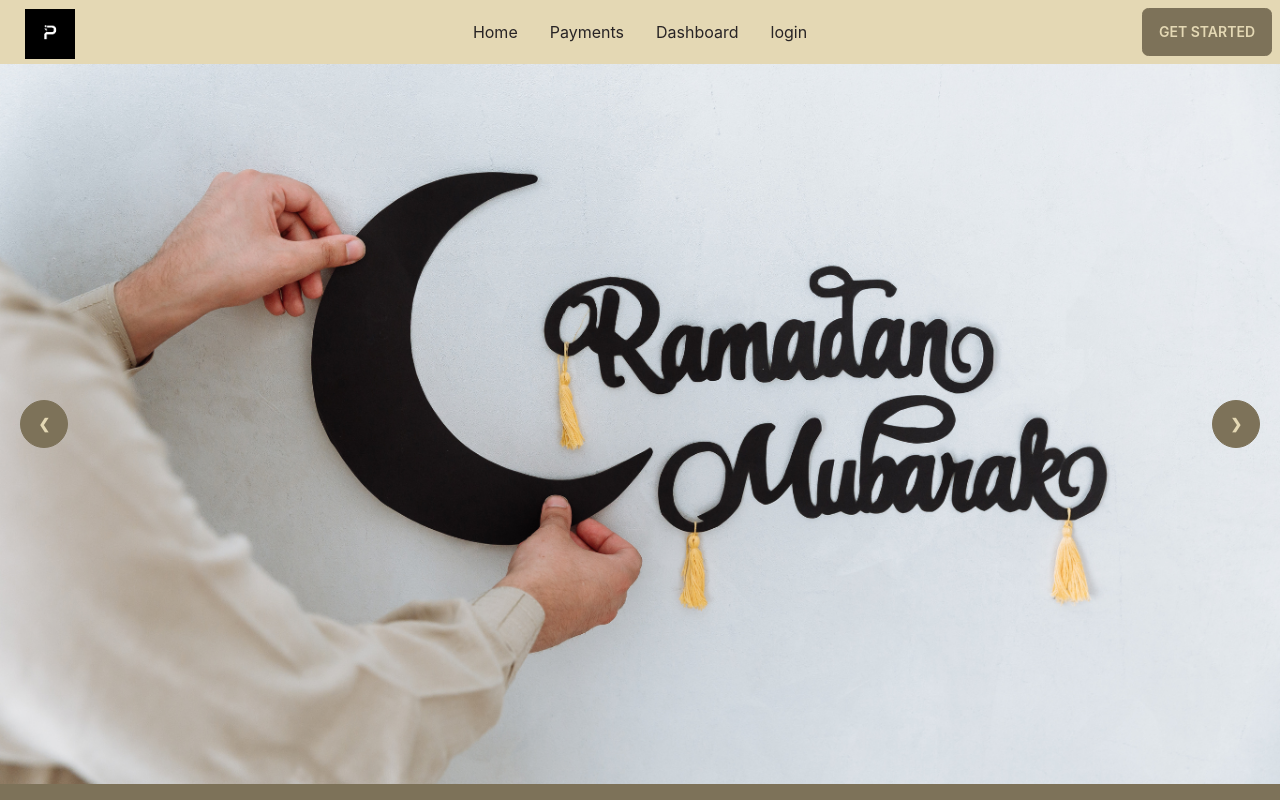
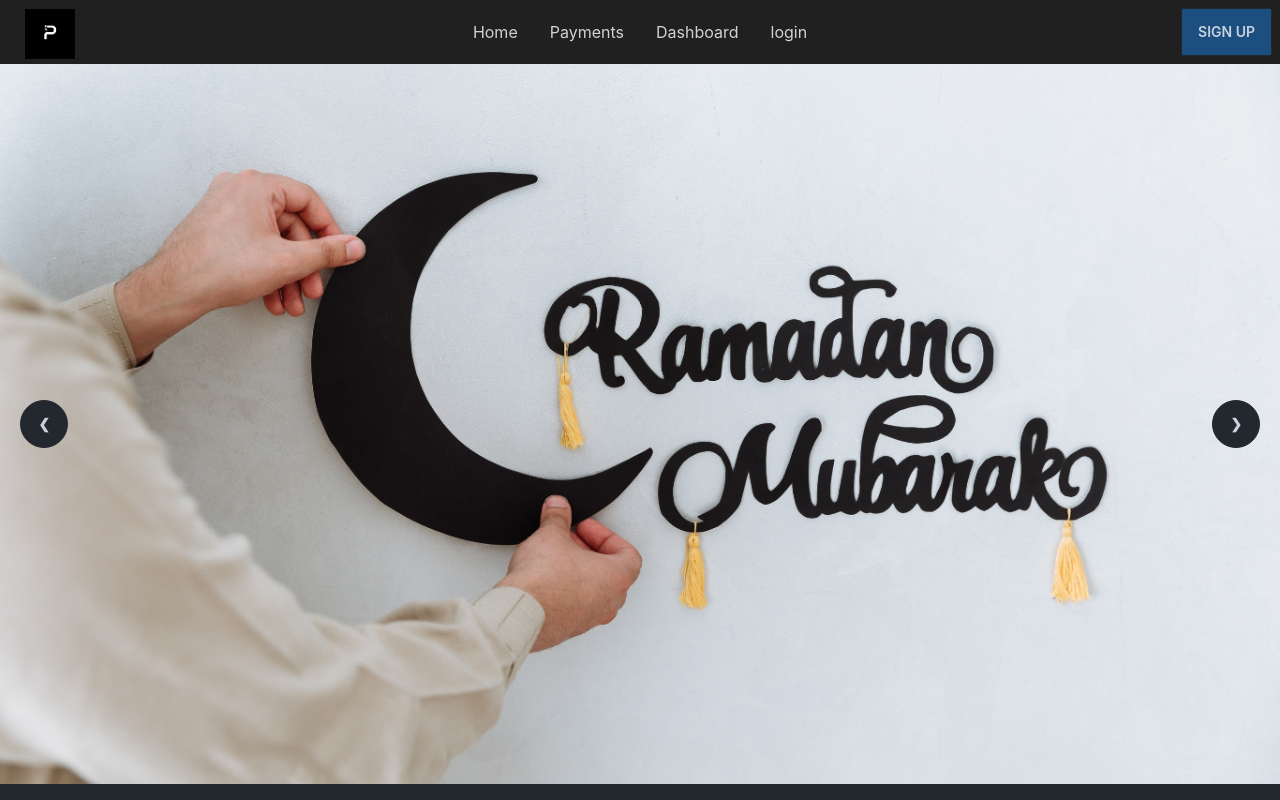
Before and after one commit to amanat-mahmud/iPay, a React (Create React App) app: page / in a window 1280 px wide. Shown: the top 800 px of the page. Built offline with nearby package versions, Linux system fonts and the light colour scheme.

Commit message:
theme changed and sign up button added

```diff
--- a/public/index.html
+++ b/public/index.html
@@ -1,5 +1,5 @@
 <!DOCTYPE html>
-<html lang="en" data-theme="retro">
+<html lang="en" data-theme="business">
   <head>
     <meta charset="utf-8" />
     <link rel="icon" href="%PUBLIC_URL%/favicon.ico" />
--- a/src/components/Navbar/Navbar.js
+++ b/src/components/Navbar/Navbar.js
@@ -54,9 +54,9 @@ const Navbar = () => {
       <div className="navbar-center hidden lg:flex">
         <ul className="menu menu-horizontal px-1">{menuItem}</ul>
       </div>
-      <div className="navbar-end">
-        <a className="btn" href="logo">
-          Get started
+      <div className="navbar-end ">
+        <a className="btn bg-primary" href="logo">
+          Sign Up
         </a>
       </div>
     </div>
```
